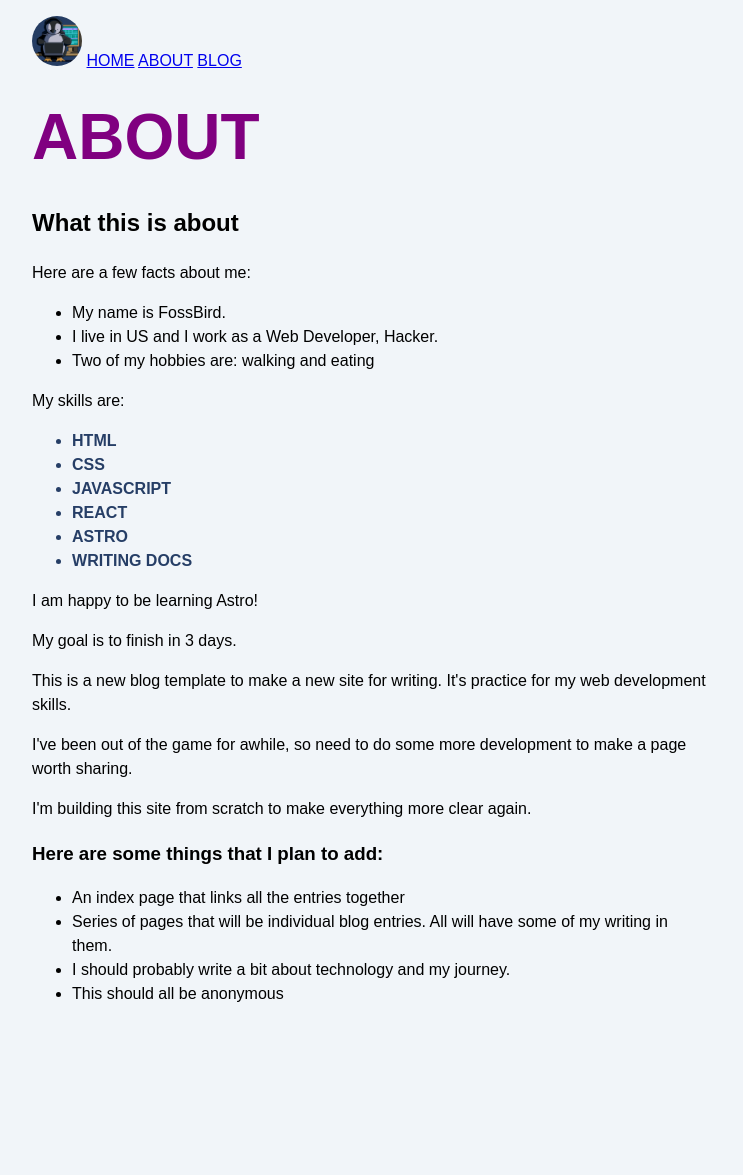
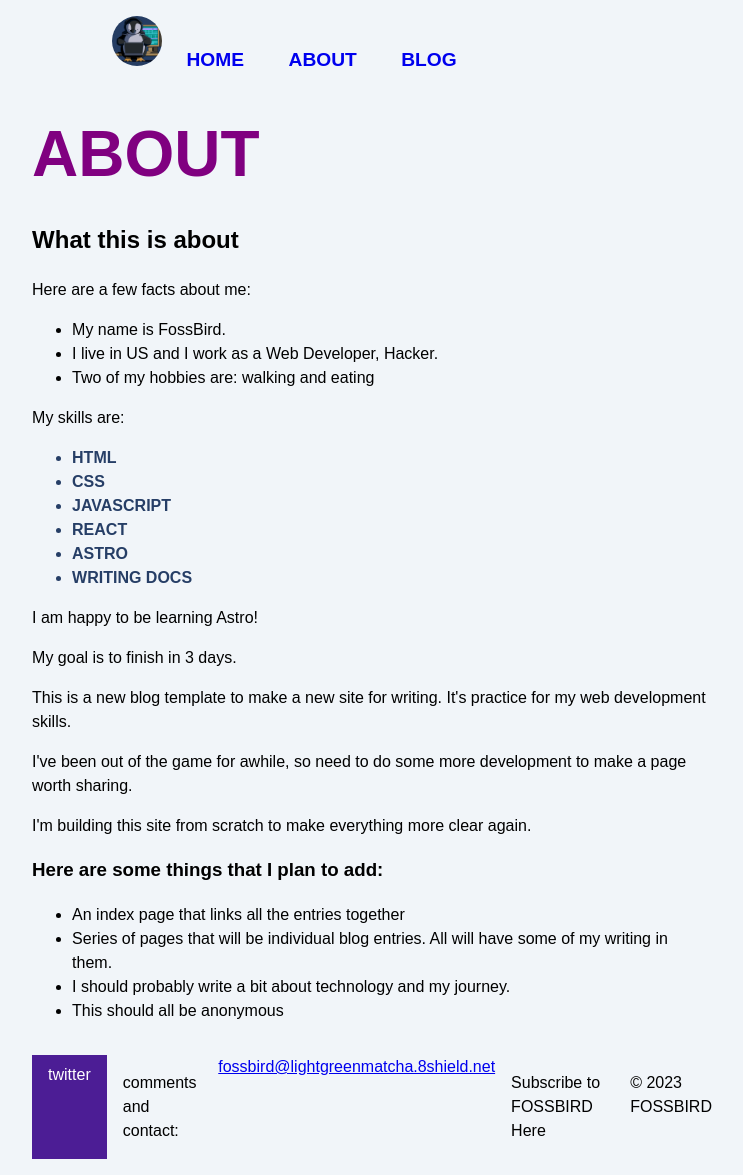
Before and after one commit to ElDuke717/major-metal-blog, an Astro site: page /about in a window 1280 px wide. Shown: the whole page, without its empty margins (268-1011 px from the left). Before the commit the page ends 1038 px from the top, so only its background shows below. Built offline with nearby package versions, Linux system fonts and the light colour scheme; Astro itself is replaced by a stand-in of ours.

Commit message:
add components, links and styling

```diff
--- /dev/null
+++ b/src/components/Footer.astro
@@ -0,0 +1,22 @@
+---
+// const platform = "github";
+// const username = "withastro";
+const contactEmail = 'fossbird@lightgreenmatcha.8shield.net'
+import Social from "./Social.astro";
+---
+
+<style>
+    footer {
+      display: flex;
+      gap: 1rem;
+      margin-top: 2rem;
+    }
+  </style>
+
+<footer>
+    <Social platform='twitter' username='fossbird'/>
+    <p>comments and contact:</p>
+    <a href={contactEmail}>fossbird@lightgreenmatcha.8shield.net</a>
+    <p>Subscribe to FOSSBIRD Here</p>
+    <p>&copy; 2023 FOSSBIRD</p>
+</footer>
--- /dev/null
+++ b/src/components/Header.astro
@@ -0,0 +1,7 @@
+---
+import Navigation from './Navigation.astro';
+---
+
+<header>
+  <nav><Navigation /></nav>
+</header>
--- /dev/null
+++ b/src/components/Navigation.astro
@@ -0,0 +1,13 @@
+---
+---
+
+<div class="nav-links">
+  <img
+    class="avatar"
+    src="/img/foss_bird.png"
+    alt="picture of a penguin at a computer"
+  />
+  <a href="../">HOME</a>
+  <a href="/about/">ABOUT</a>
+  <a href="/blog/">BLOG</a>
+</div>
--- /dev/null
+++ b/src/components/Social.astro
@@ -0,0 +1,13 @@
+---
+const { platform, username } = Astro.props;
+---
+<a href={`https://www.${platform}.com/${username}`}>{platform}</a>
+
+<style>
+    a {
+      padding: 0.5rem 1rem;
+      color: white;
+      background-color: #4c1d95;
+      text-decoration: none;
+    }
+  </style>
--- a/src/pages/about.astro
+++ b/src/pages/about.astro
@@ -1,5 +1,8 @@
 ---
 import '../styles/global.css';
+import Navigation from '../components/Navigation.astro';
+import Footer from '../components/Footer.astro';
+import Header from '../components/Header.astro';
 
 const pageTitle = 'ABOUT';
 
@@ -36,14 +39,7 @@ const textCase = 'uppercase';
     <title>{pageTitle}</title>
   </head>
   <body>
-    <img
-      class="avatar"
-      src="/img/foss_bird.png"
-      alt="picture of a penguin at a computer"
-    />
-    <a href="../">HOME</a>
-    <a href="/about/">ABOUT</a>
-    <a href="/blog/">BLOG</a>
+    <Header/>
 
     <style define:vars={{ skillColor, fontWeight, textCase }}>
       h1 {
@@ -121,5 +117,6 @@ const textCase = 'uppercase';
       </li>
       <li>This should all be anonymous</li>
     </ul>
+    <Footer/>
   </body>
 </html>
--- a/src/styles/global.css
+++ b/src/styles/global.css
@@ -17,20 +17,71 @@ body {
 
 h1 {
   margin: 1rem 0;
-  font-size: 2.5rem;
+  font-size: 4rem;
+  color: #800080;
 }
 
 .main-title {
-    color: #800080;
+  color: #800080;
 }
 
 .mainbird {
-    border-radius: 25px;
-    width: 250px
+  border-radius: 25px;
+  width: 250px;
 }
-
 
 .avatar {
   border-radius: 50%;
   height: 50px;
 }
+
+footer {
+  /* display: flex;
+    flex-direction: row; */
+  margin-top: 200px;
+}
+
+/* nav styles */
+
+.nav-links {
+  width: 100%;
+  top: 5rem;
+  left: 48px;
+  background-color: #ff9776;
+  display: none;
+  margin: 0;
+}
+
+.nav-links a {
+  display: block;
+  text-align: center;
+  padding: 10px 0;
+  text-decoration: none;
+  font-size: 1.2rem;
+  font-weight: bold;
+  text-transform: uppercase;
+}
+
+.nav-links a:hover,
+a:focus {
+  background-color: #ff9776;
+}
+
+.expanded {
+  display: unset;
+}
+
+@media screen and (min-width: 636px) {
+  .nav-links {
+    margin-left: 5em;
+    display: block;
+    position: static;
+    width: auto;
+    background: none;
+  }
+
+  .nav-links a {
+    display: inline-block;
+    padding: 15px 20px;
+  }
+}
```
Also changed, not shown: src/pages/blog.astro (+5 -8 lines), src/pages/index.astro (+16 -16 lines).
